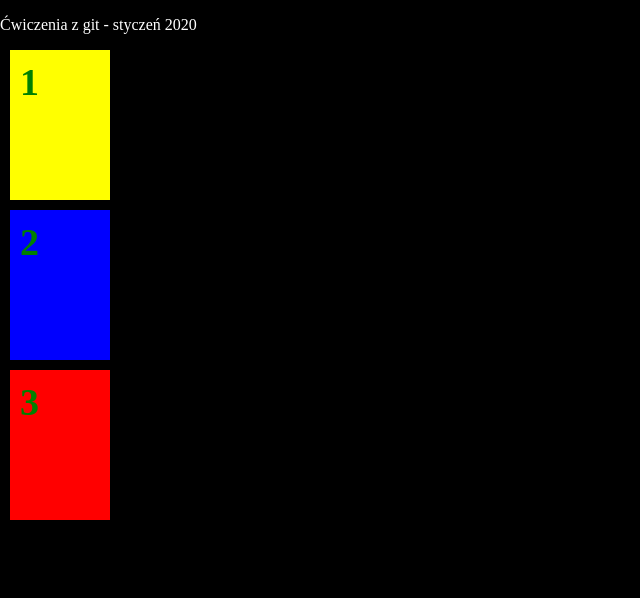
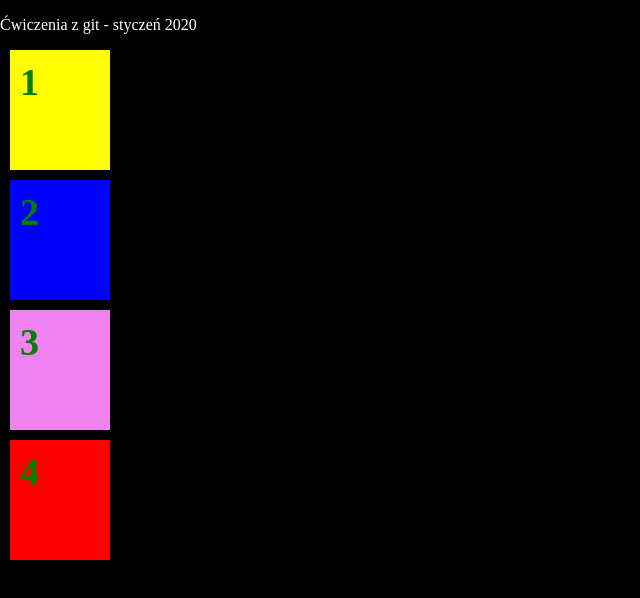
Before and after one commit to izabelasepiol/git1, a plain HTML site: page index.html in a window 1280 px wide. Shown: the whole page, without its empty margins (0-640 px from the left). Drawn offline with Linux system fonts and the light colour scheme.

Commit message:
new 4th card

```diff
--- a/index.html
+++ b/index.html
@@ -21,13 +21,17 @@
 <div class="card">
   <span class="card_number">
 
-
   </span>
 
   </div>
   <div class="card">
     <span class="card_number">
 
+        </span>
+
+    </div>
+    <div class="card">
+    <span class="card_number">
 
     </span>
 
--- a/style.css
+++ b/style.css
@@ -22,8 +22,8 @@ counter-reset: card;
 .card {
 
     width: 100px;
-    height: 150px;
-    color:green;
+    height: 120px;
+    color: green;
     background: red;
     padding: 10px;
     margin: 10px
@@ -32,3 +32,5 @@ counter-reset: card;
 .card:nth-child(2){background: yellow;}
 
 .card:nth-child(3){background:blue;}
+
+.card:nth-child(4){background:violet;}
```
